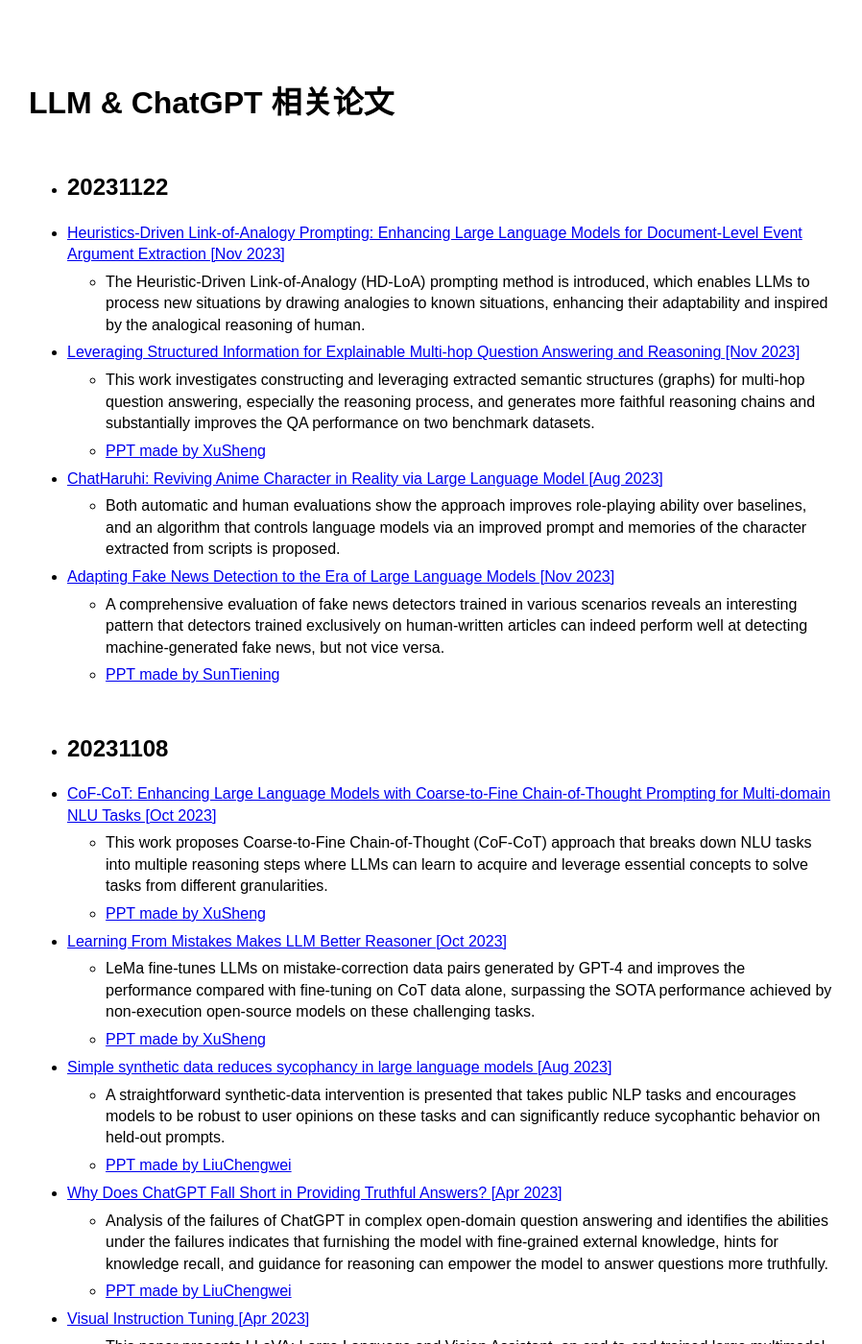
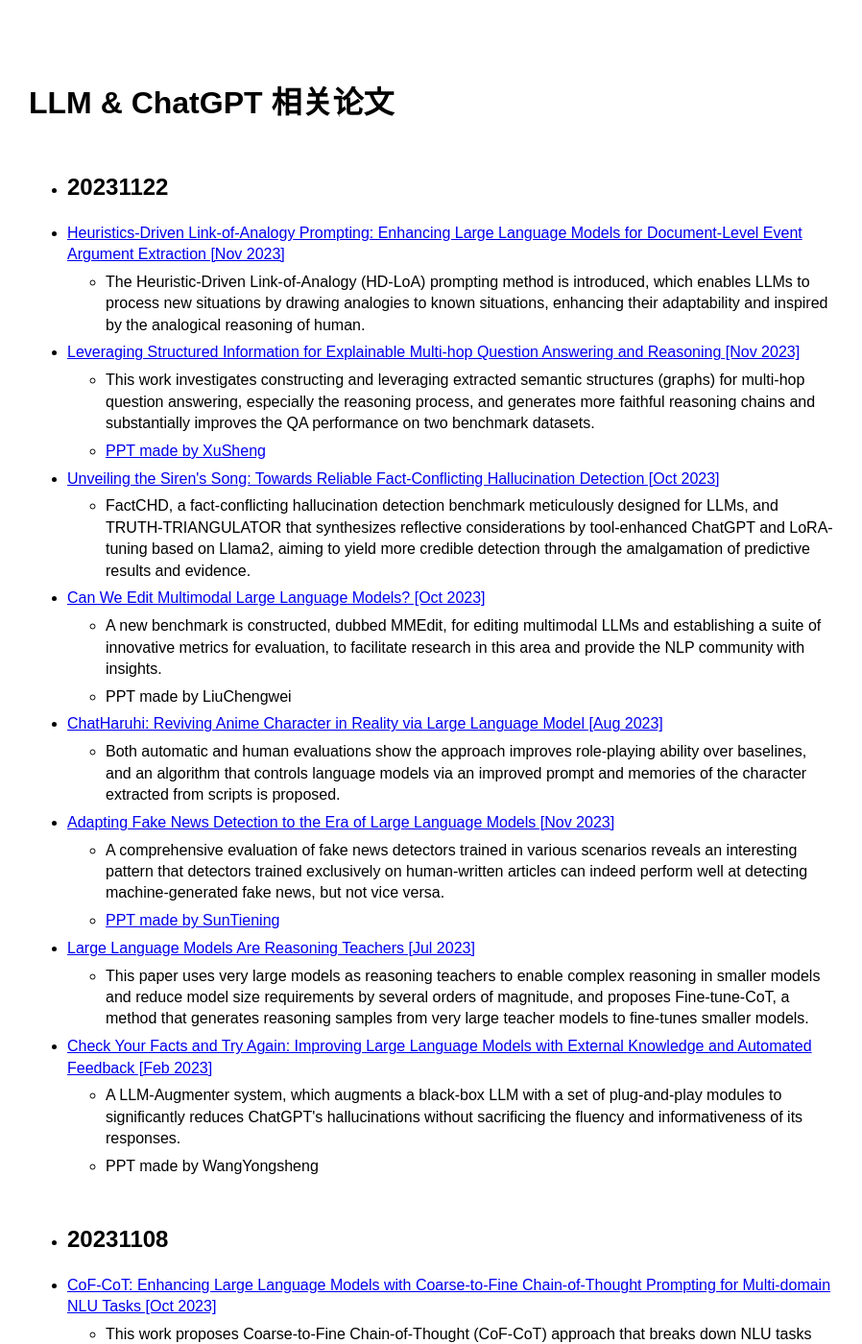
Before and after one commit to ZHResearch/llm-papers, a Jekyll site: the page built from index.md, in a window 1280 px wide and 1400 px high. Shown: the whole window at 96% size, without its empty margins (190-1088 px from the left). Built offline with Jekyll 4.4.1, drawn with Linux system fonts in a browser that asks for light colours.

Commit message:
add new items

```diff
--- a/_data/menu.yml
+++ b/_data/menu.yml
@@ -13,6 +13,15 @@ entries:
       - title: This work investigates constructing and leveraging extracted semantic structures (graphs) for multi-hop question answering, especially the reasoning process, and generates more faithful reasoning chains and substantially improves the QA performance on two benchmark datasets.
       - title: PPT made by XuSheng
         url: /ppt/xs_20231122.pdf
+  - title: "Unveiling the Siren's Song: Towards Reliable Fact-Conflicting Hallucination Detection [Oct 2023]"
+    url: https://arxiv.org/abs/2310.12086
+    entries:
+      - title: FactCHD, a fact-conflicting hallucination detection benchmark meticulously designed for LLMs, and TRUTH-TRIANGULATOR that synthesizes reflective considerations by tool-enhanced ChatGPT and LoRA-tuning based on Llama2, aiming to yield more credible detection through the amalgamation of predictive results and evidence.
+  - title: "Can We Edit Multimodal Large Language Models? [Oct 2023]"
+    url: https://arxiv.org/abs/2310.08475
+    entries:
+      - title: A new benchmark is constructed, dubbed MMEdit, for editing multimodal LLMs and establishing a suite of innovative metrics for evaluation, to facilitate research in this area and provide the NLP community with insights.
+      - title: PPT made by LiuChengwei
   - title: "ChatHaruhi: Reviving Anime Character in Reality via Large Language Model [Aug 2023]"
     url: https://arxiv.org/abs/2308.09597
     entries:
@@ -23,6 +32,15 @@ entries:
       - title: A comprehensive evaluation of fake news detectors trained in various scenarios reveals an interesting pattern that detectors trained exclusively on human-written articles can indeed perform well at detecting machine-generated fake news, but not vice versa.
       - title: PPT made by SunTiening
         url: /ppt/sun_sd4.pdf
+  - title: "Large Language Models Are Reasoning Teachers [Jul 2023]"
+    url: https://aclanthology.org/2023.acl-long.830/
+    entries:
+      - title: This paper uses very large models as reasoning teachers to enable complex reasoning in smaller models and reduce model size requirements by several orders of magnitude, and proposes Fine-tune-CoT, a method that generates reasoning samples from very large teacher models to fine-tunes smaller models.
+  - title: "Check Your Facts and Try Again: Improving Large Language Models with External Knowledge and Automated Feedback [Feb 2023]"
+    url: https://arxiv.org/abs/2302.12813
+    entries:
+      - title: A LLM-Augmenter system, which augments a black-box LLM with a set of plug-and-play modules to significantly reduces ChatGPT's hallucinations without sacrificing the fluency and informativeness of its responses.
+      - title: PPT made by WangYongsheng
   - title: "<h2>20231108</h2>"
   - title: "CoF-CoT: Enhancing Large Language Models with Coarse-to-Fine Chain-of-Thought Prompting for Multi-domain NLU Tasks [Oct 2023]"
     url: https://arxiv.org/abs/2310.14623
```
